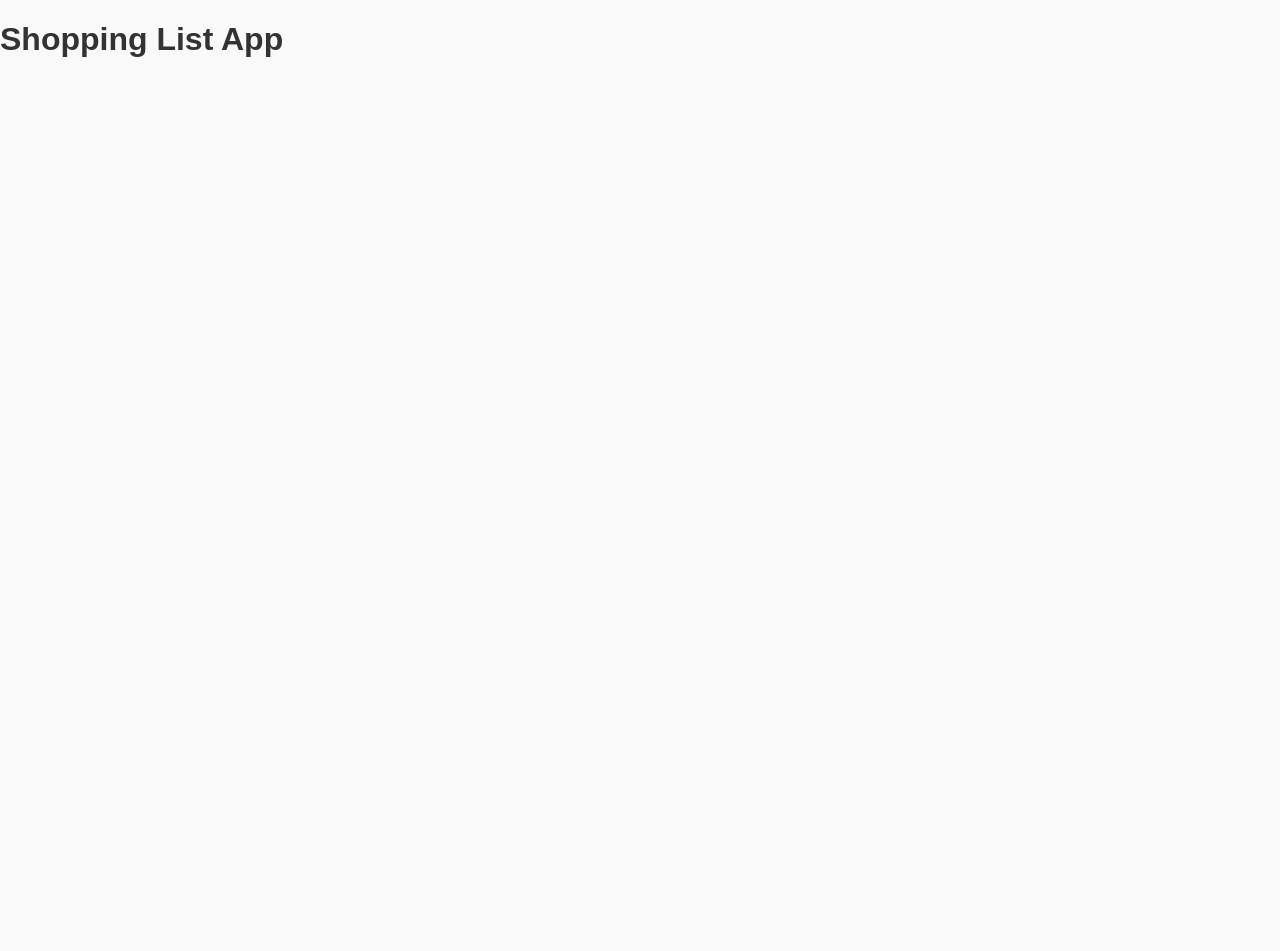
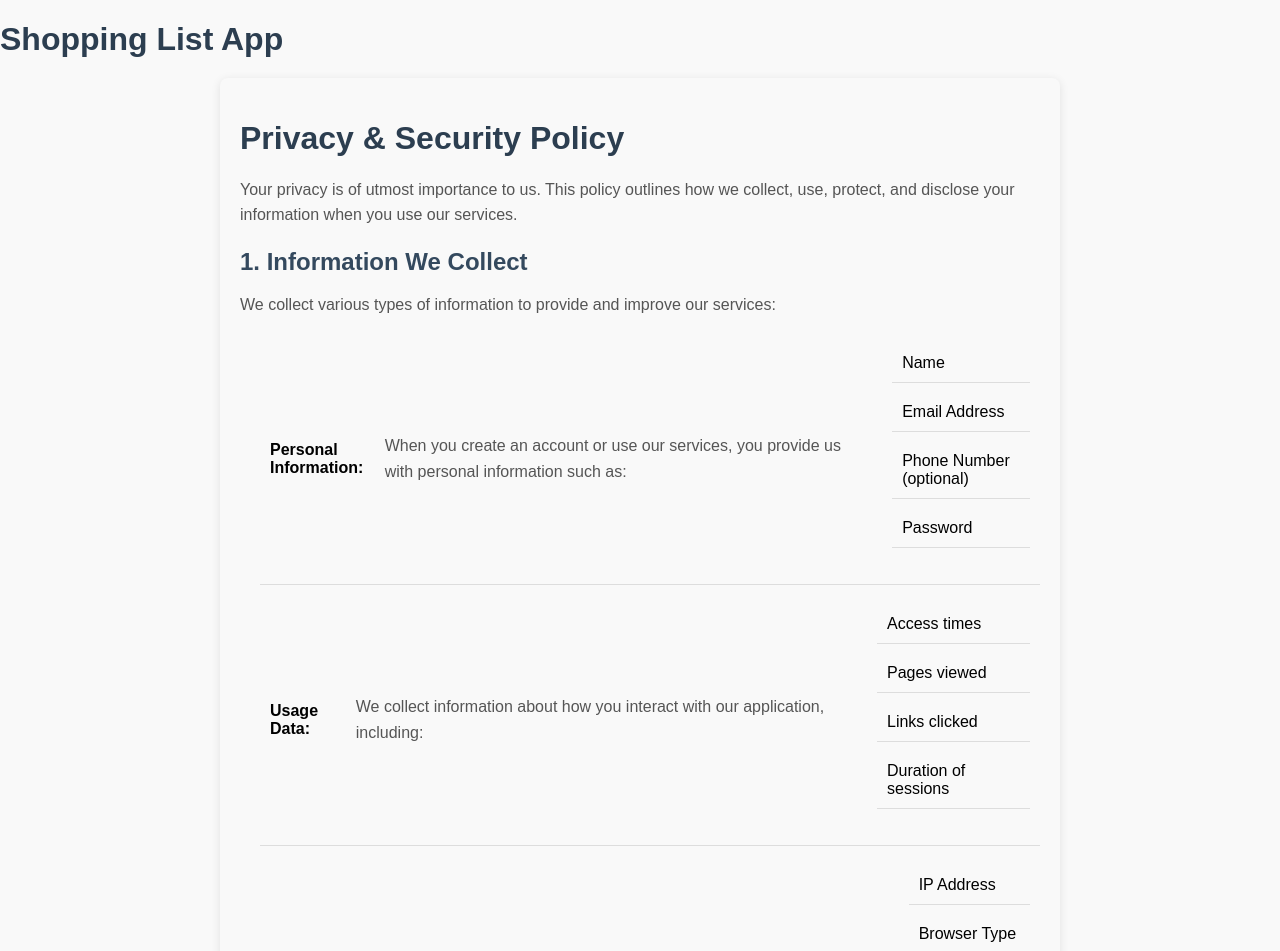
Before and after one commit to khanyajara/Shopping-list, a React (Create React App) app: page /policy in a window 1280 px wide. Before the commit this address had no page. Shown: the top 951 px of the page. Before the commit the page ends 800 px from the top, so only its background shows below. Built offline with nearby package versions, Linux system fonts and the light colour scheme; the HTML template or start-up script is replaced by a standard one.

Commit message:
pushing the new changes

```diff
--- a/src/App.js
+++ b/src/App.js
@@ -6,6 +6,7 @@ import ShoppingList from './components/Shoppinglist';
  // Ensure correct casing
 import AddItem from './components/AddItem'; // Adjusted if needed
 import LoginSignUp from './components/LoginSignUp';
+import PrivacyPolicy from './components/policy';
 
 const App = () => {
   return (
@@ -16,6 +17,7 @@ const App = () => {
           <Route path="/" element={<LoginSignUp />} />
           <Route path="/shopping-list" element={<ShoppingList />} />
           <Route path="/add-item" element={<AddItem />} />
+          <Route path="/policy" element={<PrivacyPolicy/>}/>
         </Routes>
       </div>
     </Router>
--- a/src/components/Shoppinglist.js
+++ b/src/components/Shoppinglist.js
@@ -3,6 +3,11 @@ import { useDispatch, useSelector } from 'react-redux';
 import { setItems, updateItem, removeItem, boughtItems } from '../redux/action';
 import axios from 'axios';
 import '../styles/styles.css'; // Importing CSS file
+import { useNavigate } from 'react-router-dom';
+
+
+
+
 
 const ShoppingApp = () => {
     const dispatch = useDispatch();
@@ -13,7 +18,11 @@ const ShoppingApp = () => {
     const [category, setCategory] = useState('');
     const [tag, setTag] = useState('');
     const [categories] = useState(['Groceries', 'Household', 'Electronics']); // Example categories
+const navigate=useNavigate();
 
+const privacy =()=>{
+    navigate("/policy")
+}
     useEffect(() => {
         const fetchItems = async () => {
             try {
@@ -75,6 +84,8 @@ const ShoppingApp = () => {
 
     return (
         <div className="shopping-app">
+
+            <div onClick={privacy}> Read our Policy</div>
             <div className="shopping-list-container">
                 <h1>Shopping List</h1>
                 <input
--- /dev/null
+++ b/src/components/policy.js
@@ -0,0 +1,126 @@
+import React from 'react';
+import '../styles/PrivacyPolicy.css'; // Importing your CSS styles
+
+const PrivacyPolicy = () => {
+    return (
+        <div className="privacy-policy-container">
+            <h1>Privacy & Security Policy</h1>
+            <p>Your privacy is of utmost importance to us. This policy outlines how we collect, use, protect, and disclose your information when you use our services.</p>
+
+            <h2>1. Information We Collect</h2>
+            <p>We collect various types of information to provide and improve our services:</p>
+            <ul>
+                <li>
+                    <strong>Personal Information:</strong>
+                    <p>When you create an account or use our services, you provide us with personal information such as:</p>
+                    <ul>
+                        <li>Name</li>
+                        <li>Email Address</li>
+                        <li>Phone Number (optional)</li>
+                        <li>Password</li>
+                    </ul>
+                </li>
+                <li>
+                    <strong>Usage Data:</strong>
+                    <p>We collect information about how you interact with our application, including:</p>
+                    <ul>
+                        <li>Access times</li>
+                        <li>Pages viewed</li>
+                        <li>Links clicked</li>
+                        <li>Duration of sessions</li>
+                    </ul>
+                </li>
+                <li>
+                    <strong>Device Information:</strong>
+                    <p>We may collect information about the device you use to access our services, such as:</p>
+                    <ul>
+                        <li>IP Address</li>
+                        <li>Browser Type</li>
+                        <li>Operating System</li>
+                        <li>Device ID</li>
+                    </ul>
+                </li>
+            </ul>
+
+            <h2>2. How We Use Your Information</h2>
+            <p>Your information is used in the following ways:</p>
+            <ul>
+                <li>To provide, maintain, and improve our services.</li>
+                <li>To personalize user experience based on preferences and feedback.</li>
+                <li>To communicate with you, including sending updates, newsletters, and promotional materials.</li>
+                <li>To analyze usage patterns and trends, helping us enhance our application features.</li>
+                <li>To detect, prevent, and address technical issues or security threats.</li>
+            </ul>
+
+            <h2>3. Data Protection Measures</h2>
+            <p>We implement a variety of security measures to protect your personal information:</p>
+            <ul>
+                <li>
+                    <strong>Encryption:</strong>
+                    <p>We use SSL encryption for data transmission to ensure your information is secure during transfer.</p>
+                </li>
+                <li>
+                    <strong>Access Controls:</strong>
+                    <p>Access to personal data is restricted to authorized personnel who require it for their job functions.</p>
+                </li>
+                <li>
+                    <strong>Data Anonymization:</strong>
+                    <p>When possible, we anonymize or aggregate data to reduce the risk of identification.</p>
+                </li>
+                <li>
+                    <strong>Regular Security Audits:</strong>
+                    <p>We conduct regular audits and assessments of our security practices to identify and mitigate risks.</p>
+                </li>
+            </ul>
+
+            <h2>4. Sharing Your Information</h2>
+            <p>We do not sell or trade your personal information. We may share your data with:</p>
+            <ul>
+                <li>
+                    <strong>Service Providers:</strong>
+                    <p>We may share information with third-party vendors who assist us in operating our application, such as payment processors, hosting providers, or analytics services.</p>
+                </li>
+                <li>
+                    <strong>Legal Requirements:</strong>
+                    <p>We may disclose your information if required by law or in response to valid legal requests, such as subpoenas or court orders.</p>
+                </li>
+                <li>
+                    <strong>Business Transfers:</strong>
+                    <p>If we undergo a merger, acquisition, or sale of assets, your information may be transferred as part of that business transaction.</p>
+                </li>
+            </ul>
+
+            <h2>5. Your Rights</h2>
+            <p>You have certain rights regarding your personal information, including:</p>
+            <ul>
+                <li>
+                    <strong>The Right to Access:</strong>
+                    <p>You have the right to request copies of your personal data.</p>
+                </li>
+                <li>
+                    <strong>The Right to Rectification:</strong>
+                    <p>If you believe that any information we hold about you is inaccurate, you have the right to request corrections.</p>
+                </li>
+                <li>
+                    <strong>The Right to Erasure:</strong>
+                    <p>You can request the deletion of your personal data under certain conditions.</p>
+                </li>
+                <li>
+                    <strong>The Right to Withdraw Consent:</strong>
+                    <p>Where we rely on your consent to process your information, you have the right to withdraw that consent at any time.</p>
+                </li>
+            </ul>
+
+            <h2>6. Changes to This Policy</h2>
+            <p>We may update this policy from time to time. When we make changes, we will notify you by posting the new policy on our application with a revised effective date. We encourage you to review this policy periodically for any changes.</p>
+
+            <h2>7. Contact Us</h2>
+            <p>If you have any questions or concerns about this privacy policy or our practices regarding your personal information, please contact us at:</p>
+            <p>Email: <a href="mailto:support@example.com">support@example.com</a></p>
+            <p>Address: 123 Privacy St, Secure City, SC 12345</p>
+            <p>Phone: +1 (123) 456-7890</p>
+        </div>
+    );
+};
+
+export default PrivacyPolicy;
--- /dev/null
+++ b/src/styles/PrivacyPolicy.css
@@ -0,0 +1,34 @@
+.privacy-policy-container {
+    padding: 20px;
+    max-width: 800px;
+    margin: auto;
+    background-color: #f9f9f9;
+    border-radius: 8px;
+    box-shadow: 0 2px 10px rgba(0, 0, 0, 0.1);
+}
+
+h1 {
+    color: #2c3e50;
+    margin-bottom: 20px;
+}
+
+h2 {
+    color: #34495e;
+    margin-top: 20px;
+    margin-bottom: 10px;
+}
+
+p {
+    line-height: 1.6;
+    margin-bottom: 1rem;
+    color: #555;
+}
+
+ul {
+    margin-left: 20px;
+    margin-bottom: 1rem;
+}
+
+li {
+    margin-bottom: 10px;
+}
```
